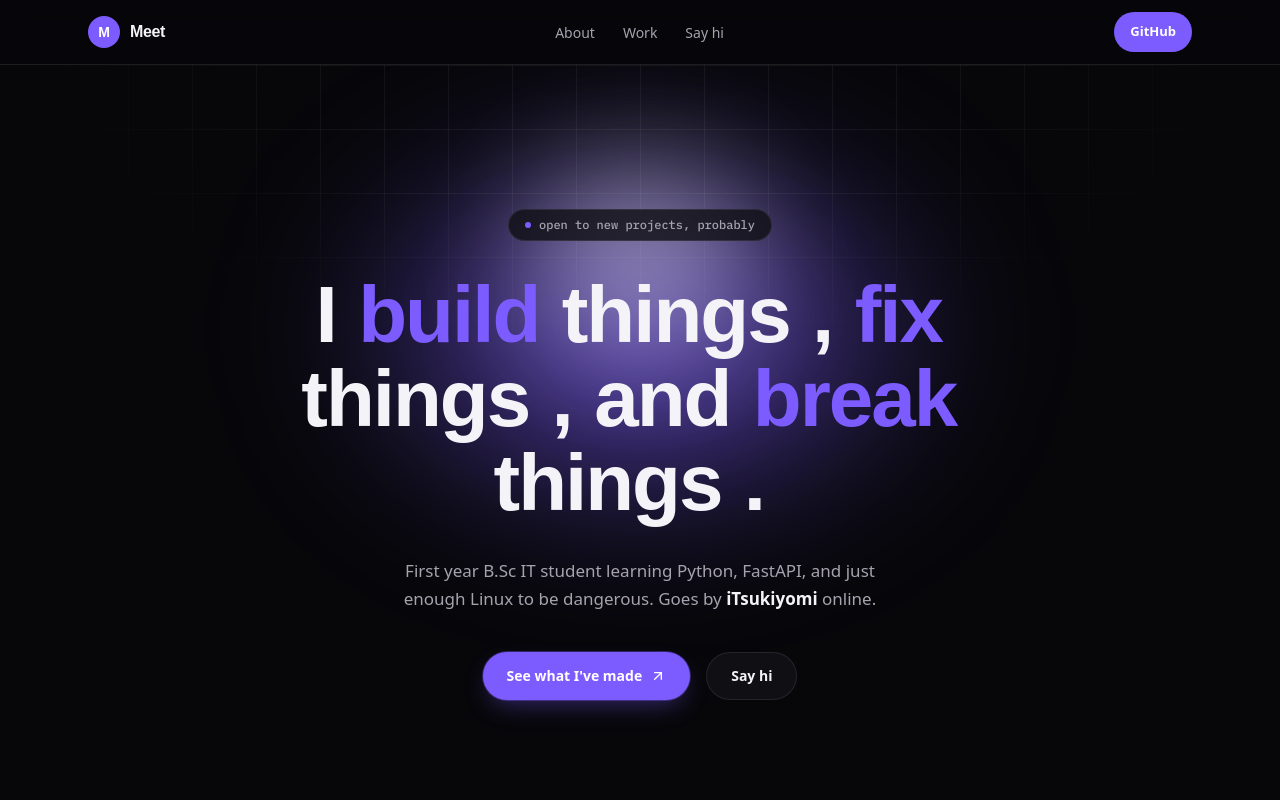
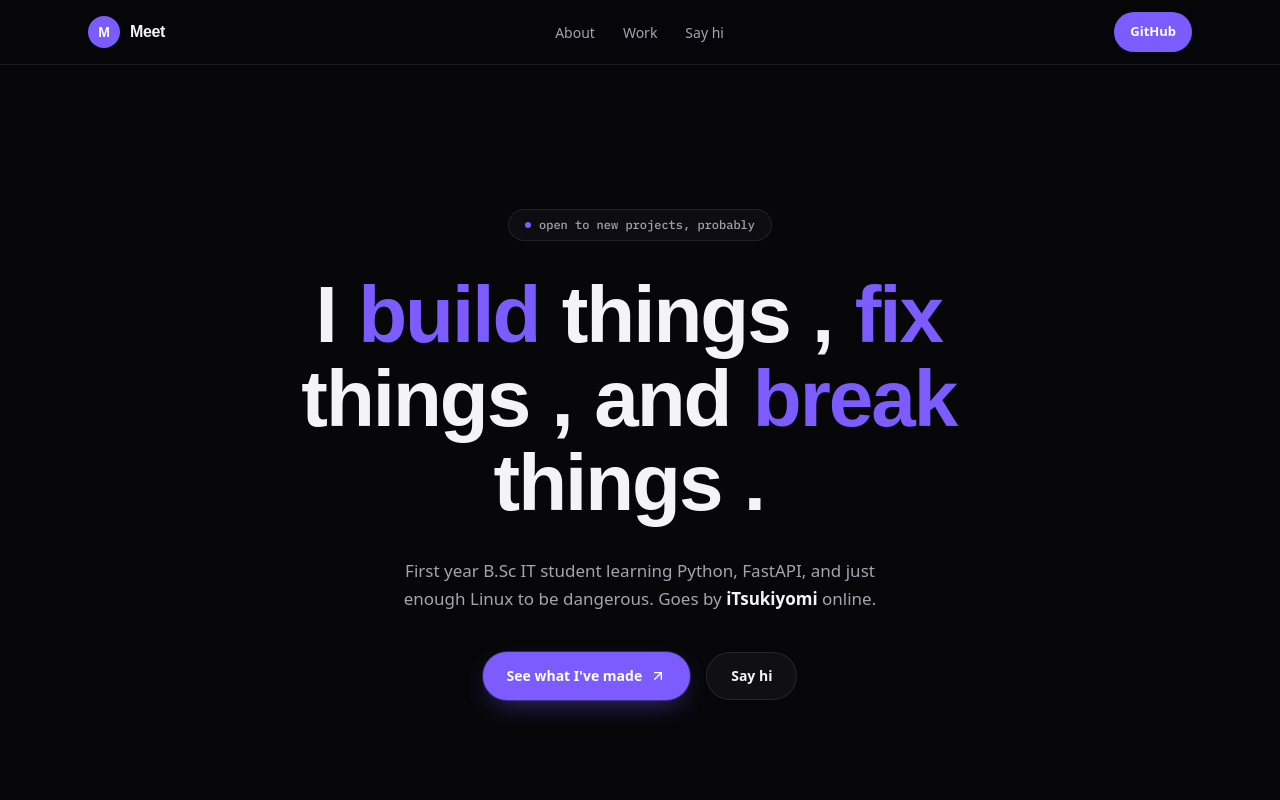
Before and after one commit to iTsukiyomi/portfolio, a React (Vite) app: page / in a window 1280 px wide. Shown: the top 800 px of the page. Built offline with nearby package versions, Linux system fonts and the light colour scheme; a web font is replaced by a local one.

Commit message:
updated spotlight

```diff
--- a/src/components/ui/spotlight.tsx
+++ b/src/components/ui/spotlight.tsx
@@ -1,31 +1,47 @@
-export function Spotlight() {
+import { cn } from "@/lib/utils"
+
+type SpotlightProps = {
+  className?: string
+  fill?: string
+}
+
+export function Spotlight({ className, fill }: SpotlightProps) {
   return (
-    <div className="pointer-events-none absolute inset-0 -z-10 overflow-hidden">
-      <div
-        className="absolute left-1/2 top-[-8%] h-[650px] w-[1000px] -translate-x-1/2"
-        style={{
-          background:
-            "radial-gradient(ellipse 50% 50% at 50% 50%, color-mix(in srgb, var(--color-accent) 85%, transparent), transparent 65%)",
-          filter: "blur(70px)",
-        }}
-      />
-      <div
-        className="absolute left-1/2 top-[0%] h-[380px] w-[460px] -translate-x-1/2"
-        style={{
-          background:
-            "radial-gradient(ellipse 50% 50% at 50% 50%, rgba(255,255,255,0.55), transparent 70%)",
-          filter: "blur(50px)",
-        }}
-      />
-      <div
-        className="absolute inset-0"
-        style={{
-          backgroundImage:
-            "linear-gradient(color-mix(in srgb, var(--color-border) 60%, transparent) 1px, transparent 1px), linear-gradient(90deg, color-mix(in srgb, var(--color-border) 60%, transparent) 1px, transparent 1px)",
-          backgroundSize: "64px 64px",
-          maskImage: "radial-gradient(ellipse 60% 50% at 50% 0%, black 40%, transparent 80%)",
-        }}
-      />
-    </div>
+    <svg
+      className={cn(
+        "animate-spotlight pointer-events-none absolute z-[1] h-[169%] w-[138%] lg:w-[84%] opacity-0",
+        className
+      )}
+      xmlns="http://www.w3.org/2000/svg"
+      viewBox="0 0 3787 2842"
+      fill="none"
+    >
+      <g filter="url(#filter)">
+        <ellipse
+          cx="1924.71"
+          cy="273.501"
+          rx="1924.71"
+          ry="273.501"
+          transform="matrix(-0.822377 -0.568943 -0.568943 0.822377 3631.88 2291.09)"
+          fill={fill || "white"}
+          fillOpacity="0.21"
+        />
+      </g>
+      <defs>
+        <filter
+          id="filter"
+          x="0.860352"
+          y="0.838989"
+          width="3785.16"
+          height="2840.26"
+          filterUnits="userSpaceOnUse"
+          colorInterpolationFilters="sRGB"
+        >
+          <feFlood floodOpacity="0" result="BackgroundImageFix" />
+          <feBlend mode="normal" in="SourceGraphic" in2="BackgroundImageFix" result="shape" />
+          <feGaussianBlur stdDeviation="151" result="effect1_foregroundBlur" />
+        </filter>
+      </defs>
+    </svg>
   )
 }
```
